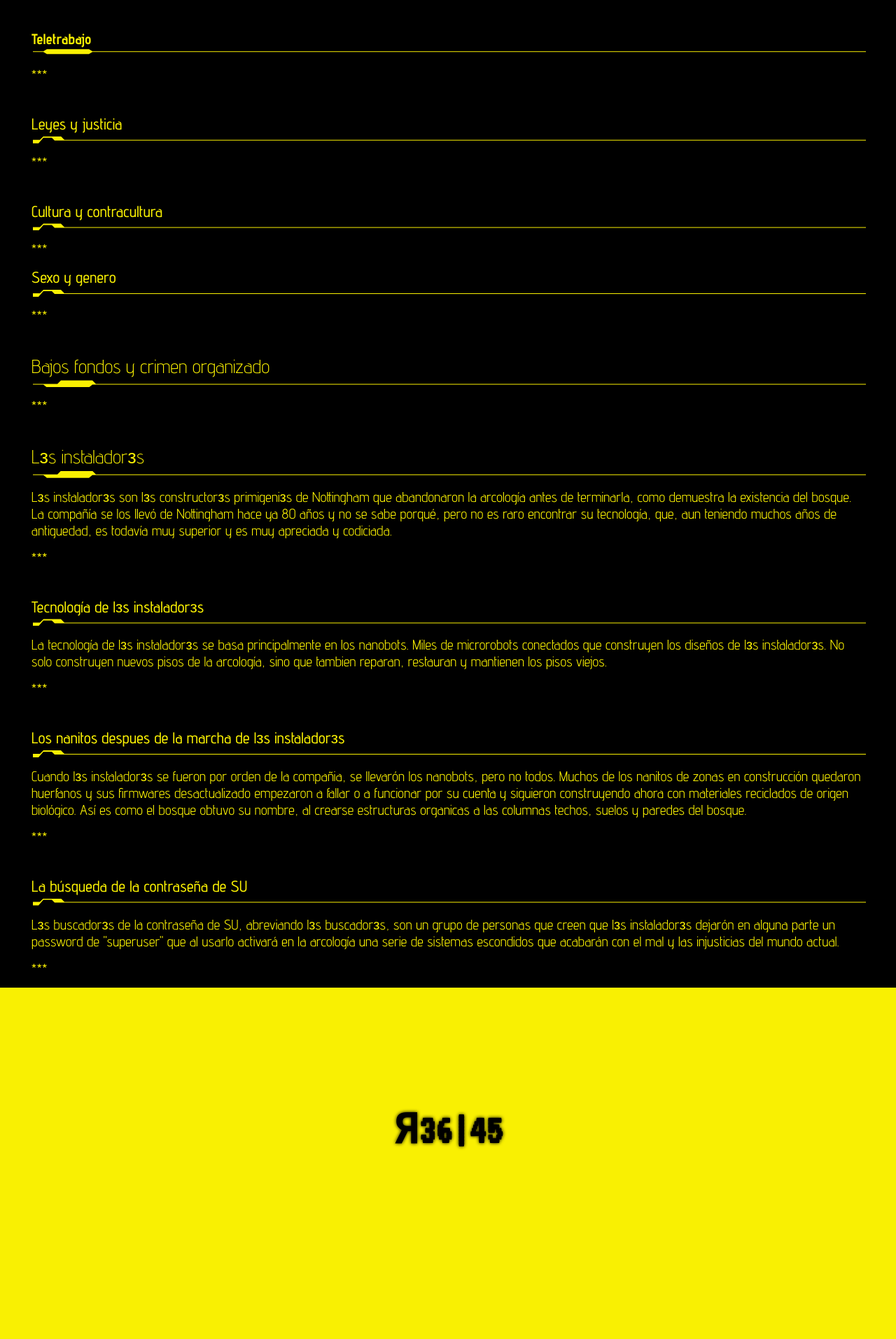
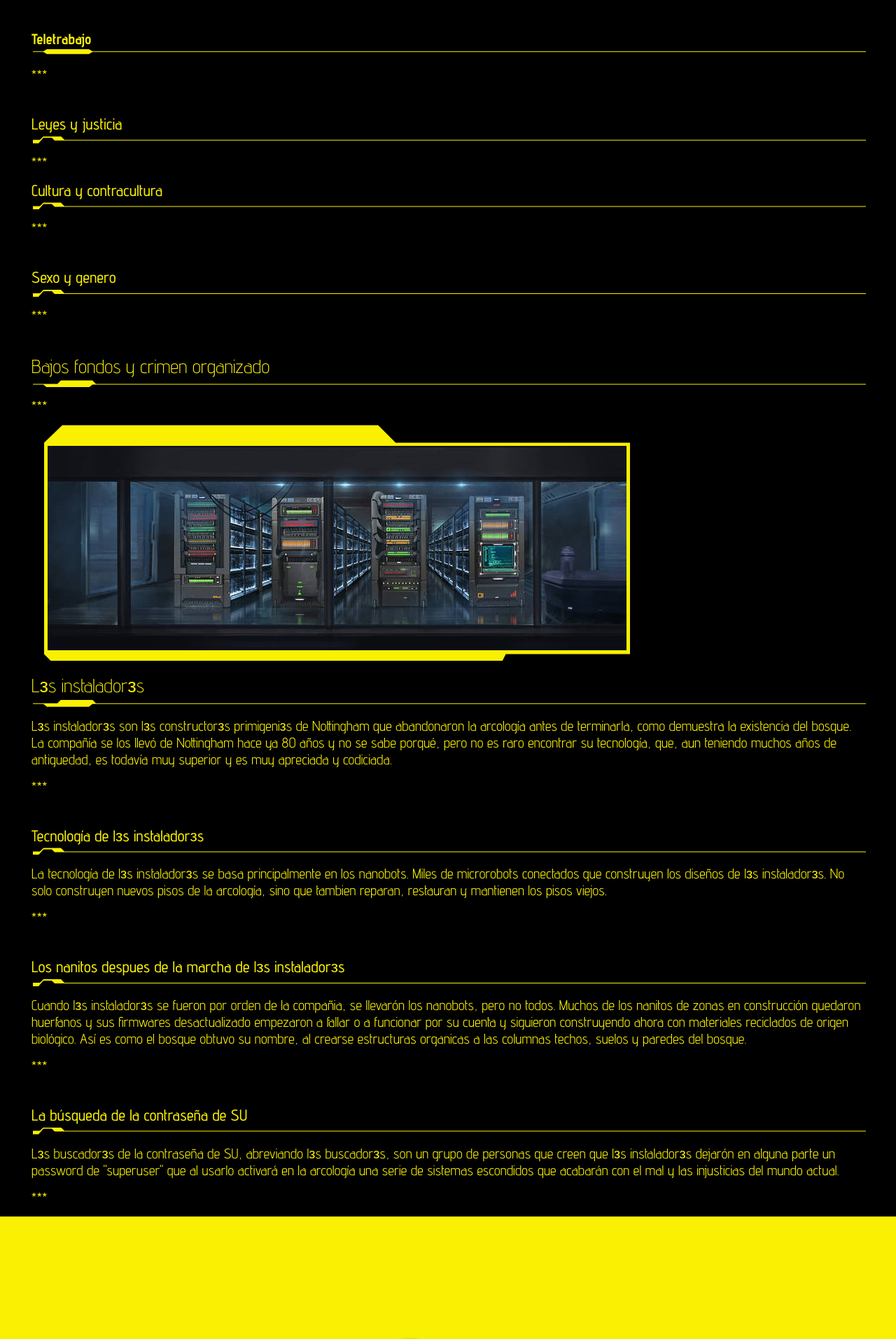
Before and after one commit to gwannon/bosque-Sh3rW00d, a PHP site: page / in a window 1280 px wide. Shown: the part 4587-6500 px from the top of the page at 70% size. Run offline with PHP 8.4, Linux system fonts and the light colour scheme.

Commit message:
Más diseño

```diff
--- a/assests/css/style.css
+++ b/assests/css/style.css
@@ -49,6 +49,19 @@ body {
   font-family: "Advent Pro", arial;
 }
 
+body:after {
+  content: "";
+  position: fixed;
+  bottom: 35px;
+  left: calc(50% - 20px);
+  width: 40px;
+  height: 40px;
+  background-color: var(--neon-color);
+  clip-path: polygon(0% 0%, 66% 0%, 100% 33%, 100% 100%, 0% 100%);
+  z-index: 15;
+  opacity: 0;
+}
+
 a, a:link, a:visited {color: var(--black-color); }
 
 body > section {
@@ -67,7 +80,7 @@ section > h5,
 section > ol,
 section > ul,
 section > div,
-section > a  {
+section > a {
   display: block;
   padding: 0 0 calc((var(--padding) * 0.4) / 2) 0;
   margin: 0 calc(var(--padding) * 0.4) ;
@@ -145,13 +158,13 @@ h1:hover > span {
     margin-top: var(--padding);
   }
 
-  h1 > span {
+  h1 > span,
+  body:after {
     opacity: 1;
   }
 }
 
-body > section:nth-of-type(odd),
-body > section:nth-of-type(odd) { background: var(--black-color); color: var(--yellow-color); }
+body > section:nth-of-type(odd) { background-color: var(--black-color); color: var(--yellow-color); }
 
 body > section:before {
   opacity: 0;
@@ -203,7 +216,6 @@ body > section:after {
     100% 100%,
     0px 100%);
 }
-
 
 @media print {
   body > section:after,
@@ -323,10 +335,6 @@ section:nth-child(odd) h1 {
     height: calc(100vh - 1px);
     position: relative;
     z-index: 10;
-  }
-
-  section:nth-of-type(1) h1 {
-    height: 100vh;
   }
 }
 
@@ -517,6 +525,34 @@ section:nth-child(odd) hr {
   background-color: var(--yellow-color);
 }
 
+/* Images */
+
+img:not(section:nth-of-type(1) img, section:nth-of-type(2) img) {
+  padding: 30px ;
+  padding-left: 5px;
+  padding-right: 5px;
+  padding-bottom: 15px;
+  margin: 0 calc(var(--padding) * 0.4);
+  clip-path: polygon(0px 25px, 26px 0px, calc(60% - 25px) 0px, 60% 25px, 100% 25px, 100% calc(100% - 10px), calc(100% - 15px) calc(100% - 10px), calc(80% - 10px)  calc(100% - 10px), calc(80% - 15px) calc(100% - 0px), 10px  calc(100% - 0px), 0% calc(100% - 10px));
+  background-color: var(--black-color);
+  max-width: calc(100% - (var(--padding) * 0.8));
+  box-sizing: border-box;
+}
+
+section:nth-of-type(odd) img:not(section:nth-of-type(1) img, section:nth-of-type(2) img) {
+  background-color: var(--yellow-color);
+}
+
+@media (min-width: calc(100vh * 0.7)) {
+  img {
+    margin: 0 var(--padding);
+  }
+}
+
+section:nth-of-type(odd) > img {
+  background-color: var(--yellow-color);
+}
+
 /* Paragraphs and lists */
 section > *:is(p, ul, ol) + *:is(h2, h3, h4) {
   margin-top: 30px;
--- a/index.html
+++ b/index.html
@@ -118,13 +118,15 @@
       <p>***</p>
       <h3>Leyes y justicia</h3>
       <p>***</p>
+      <div class="saltopagina"></div>
       <h3>Cultura y contracultura</h3>
       <p>***</p>
-      <div class="saltopagina"></div>
       <h3>Sexo y genero</h3>
       <p>***</p>
       <h2>Bajos fondos y crimen organizado</h2>
       <p>***</p>
+      <a href="https://www.deviantart.com/brandon-ellis/art/Gameclaw-Caleb-893831373" target="_blank">
+        <img src="./assests/images/gameclaw_caleb_by_brandon_ellis_des5wp9-414w-2x.jpg" alt="Gameclaw-Caleb by Brandon-Ellis"></a>
       <h2>Lᴈs instaladorᴈs</h2>
       <p>Lᴈs instaladorᴈs son lᴈs constructorᴈs primigeniᴈs de Nottingham que abandonaron la arcología antes de
         terminarla, como demuestra la existencia del bosque. La compañía se los llevó de Nottingham hace ya 80 años
@@ -132,6 +134,7 @@
         es todavía muy superior y es muy apreciada y codiciada.</p>
       <p>***</p>
       <h3>Tecnología de lᴈs instaladorᴈs</h3>
+      <div class="saltopagina"></div>
       <p>La tecnología de lᴈs instaladorᴈs se basa principalmente en los nanobots. Miles de microrobots conectados
         que construyen los diseños de lᴈs instaladorᴈs. No solo construyen nuevos pisos de la arcología, sino que
         tambien reparan, restauran y mantienen los pisos viejos.</p>
@@ -186,8 +189,9 @@
         la velocidad de los montacargas o hacer que las puertas de los ascensores se abrieran solas sin
         que hubiera ascensor.</p>
       <p>***</p>
+      <div class="saltopagina"></div>
       <h3>Código Konami</h3>
-      <img src="/assests/images/codigo-konami.png" alt="">
+      <img src="./assests/images/codigo-konami.png" alt="">
       <p>***</p>
       <div class="saltopagina"></div>
     </section>
@@ -716,6 +720,7 @@
       <h3>El rio Trent</h3>
       <p>El rio Trent es una mega algafactoria donde se produce ***. Es lo más parecido a un rio o un mar que han visto lᴈs notis. ***</p>
       <h3>Modulo prisión ""</h3>
+      <p>***</p>
       <h2>Zona media</h2>
       <p>***</p>
       <h3>El estadio</h3>
@@ -726,6 +731,7 @@
         No hay ni puesta ni salida de sol. Simplemente glitchea unos segundos y pasa de noche a día o viceversa. De hecho, lᴈs
         notis, tienen dos expresiones "glitch de la mañana" y "glitch de la noche" para hablar del alba o del ocaso.</p>
       <p>***</p>
+      <div class="saltopagina"></div>
       <h2>Zona alta</h2>
       <p>***</p>
       <h3>El zoo del director J0hn</h3>
@@ -733,7 +739,6 @@
       <p>***</p>
       <h2>El bosque</h2>
       <p>***</p>
-      <div class="saltopagina"></div>
       <h3>El Gran Roble (GR)</h3>
       <!-- https://www.visitsherwood.co.uk/explore-the-forest/the-major-oak/ -->
       <p>El Gran Roble (GR) es como se conoce a la zona del bosque, donde viven la mayoría de lᴈs boskis. ***</p>
@@ -760,11 +765,6 @@
         <li><b>glitch de la mañana:</b> amanecer</li>
         <li><b>glitch de la noche:</b> anochecer</li>
         <li><b>notis:</b> ciudadanᴈs que viven en la arcología Nottingham.</li>
-      </ul>
-      <h2>Atribuciones</h2>
-      <p>***</p>
-      <ul>
-        <li>***</li>
       </ul>
       <h2>Suplementos que puedes usar</h2>
       <p>***</p>
```
Also changed, not shown: assests/images/codigo-konami.png, assests/images/gameclaw_caleb_by_brandon_ellis_des5wp9-414w-2x.jpg (added), 1 other file.
